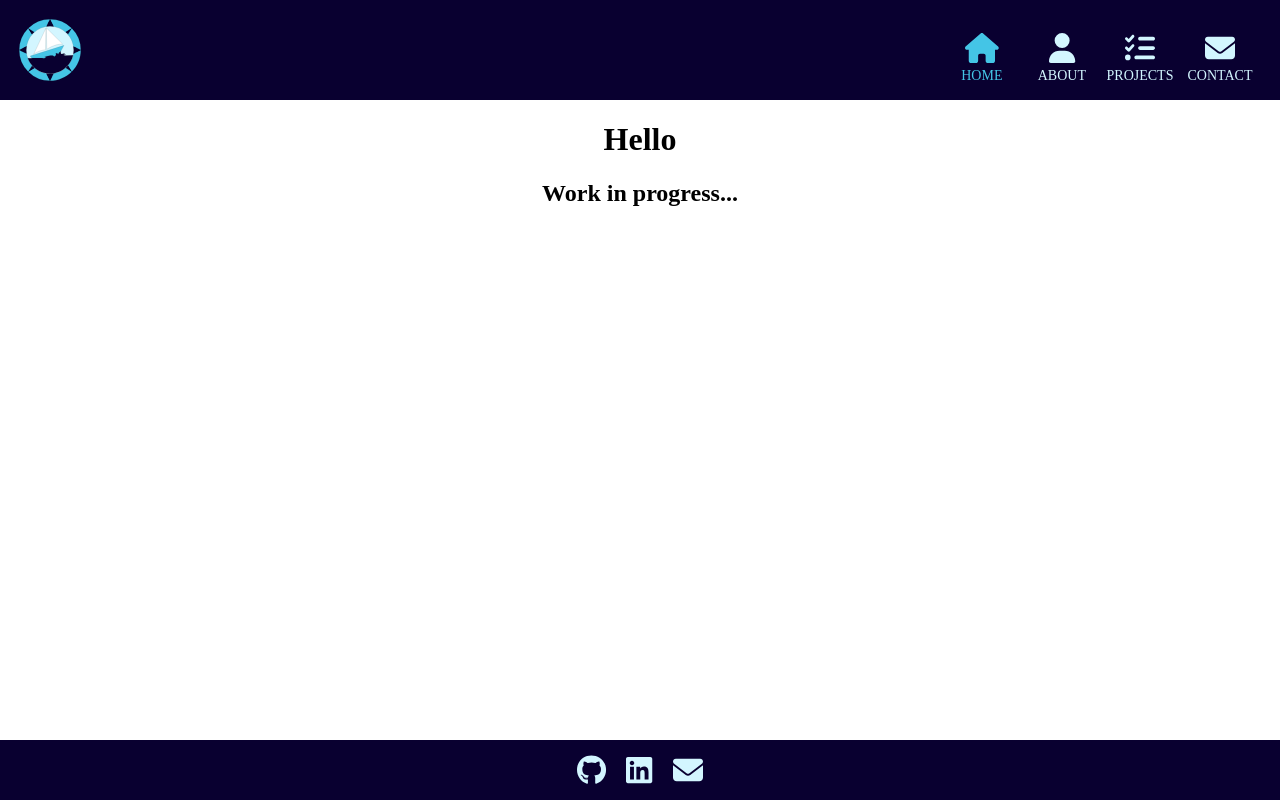
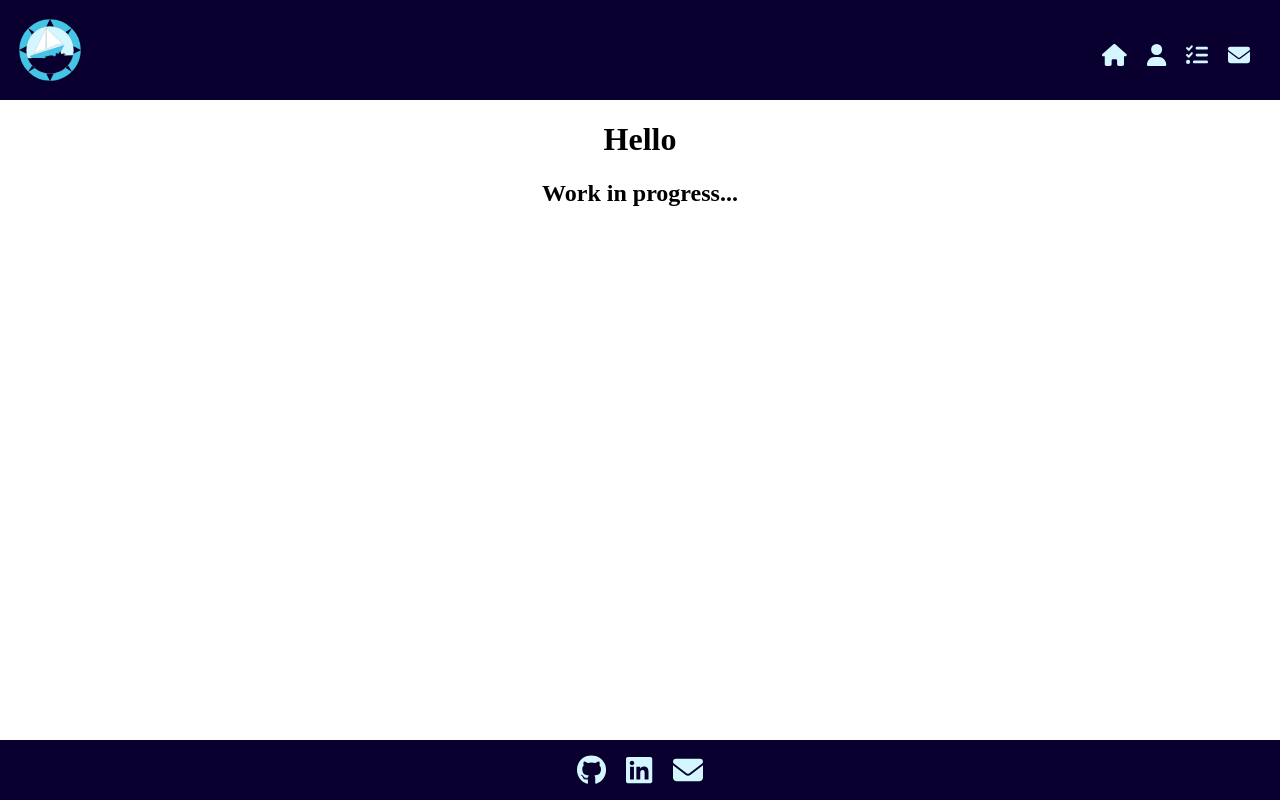
Before and after one commit to frye/react-portfolio, a React (Create React App) app: page / in a window 1280 px wide. Built offline with nearby package versions, Linux system fonts and the light colour scheme.

Commit message:
Nicer nav

```diff
--- a/src/components/NavBar/index.js
+++ b/src/components/NavBar/index.js
@@ -18,11 +18,15 @@ const NavBar = () => {
       </Link>
       <div>
         <div className="nav-list">
-          <div>
-          <NavLink exact="true" activeclassname="active" className="home-link" to="/">
+          <NavLink
+            exact="true"
+            activeclassname="active"
+            className="home-link"
+            to="/"
+          >
             <FontAwesomeIcon icon={faHome} />
           </NavLink>
-          </div>
+
           <NavLink activeclassname="active" className="about-link" to="/about">
             <FontAwesomeIcon icon={faUser} />
           </NavLink>
@@ -33,7 +37,11 @@ const NavBar = () => {
           >
             <FontAwesomeIcon icon={faListCheck} />
           </NavLink>
-          <NavLink activeclassname="active" className="contact-link" to="/contact">
+          <NavLink
+            activeclassname="active"
+            className="contact-link"
+            to="/contact"
+          >
             <FontAwesomeIcon icon={faEnvelope} />
           </NavLink>
         </div>
--- a/src/components/NavBar/index.scss
+++ b/src/components/NavBar/index.scss
@@ -20,34 +20,25 @@
   }
 
   .nav-list {
-    display: flex;
+    display: block;
     text-align: center;
-    padding: 20px;
-    margin-bottom: 10px;
+    position: absolute;
+    right: 20px;
+    margin-top: -20px;
 
     a {
-      font-size: 14px;
       color: var(--theme-font-color);
-      display: block;
-      line-height: 25px;
-      height: 25px;
+      font-size: 22px;
+      line-height: 51px;
+      width: 51px;
+      padding: 0 10px;
+      text-decoration: none;
       position: relative;
-      text-decoration: none;
-
-      svg {
-        display: block;
-        height: 30px;
-        width: auto;
-        padding: 0 25px;
-        color: var(--theme-font-color);
-        transition: all 0.3s ease-out;
-      }
 
       &:hover {
         color: var(--theme-highlight-color);
 
         svg {
-          color: var(--theme-highlight-color);
           opacity: 0;
         }
 
@@ -55,55 +46,41 @@
           opacity: 1;
         }
       }
-    }
 
       &:after {
         content: "";
-      font-size: 9px;
-      letter-spacing: 2px;
+        font-size: 10px;
         position: absolute;
-      bottom: 40;
-      display: block;
-      height: 100%;
-      line-height: 100px;
+        bottom: -15px;
+        left: -1px;
+        width: 100%;
         text-align: center;
         opacity: 0;
-      -webkit-transition: all 0.3s ease-out;
-      transition: all 0.3s ease-out;
+        transition: all 0.5s ease-out;
+      }
+
+      &:first-child {
+        &::after {
+          content: "HOME";
         }
       }
-  a.home-link {
-    &:after {
-      content: "HOME";
-      transition: all 0.3s ease-out;
     }
-  }
-
     a.about-link {
-    &:after {
+      &::after {
         content: "ABOUT";
-      transition: all 0.3s ease-out;
       }
     }
 
     a.project-link {
-    &:after {
+      &::after {
         content: "PROJECTS";
-      transition: all 0.3s ease-out;
       }
     }
 
     a.contact-link {
-    &:after {
+      &::after {
         content: "CONTACT";
-      transition: all 0.3s ease-out;
-    }
-  }
-
-  a.active {
-    color: var(--theme-highlight-color);
-    svg {
-      color: var(--theme-highlight-color);
       }
     }
   }
+}
```
Lines whose indentation alone changed are shown as unchanged.
